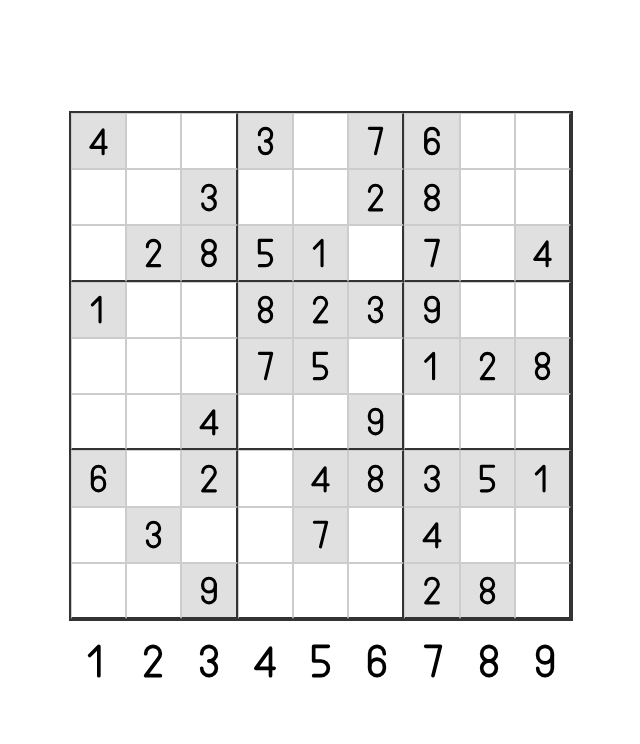
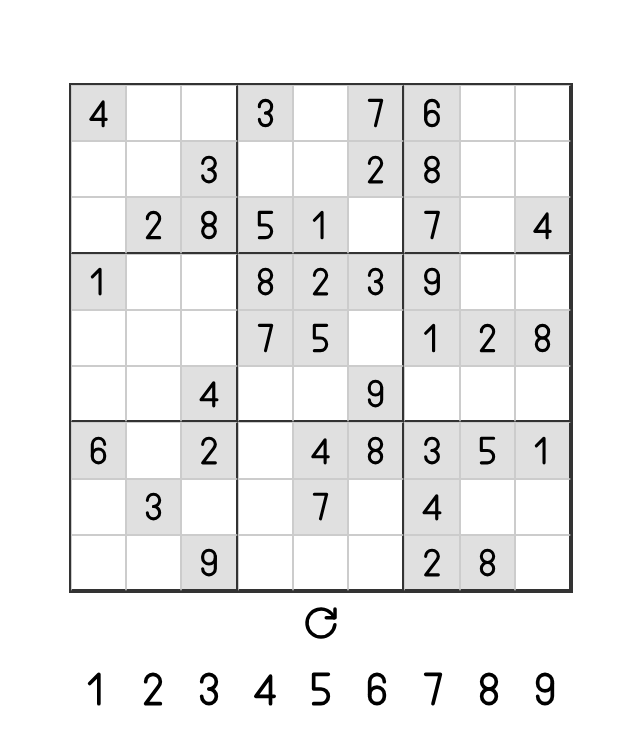
Before and after one commit to yamal-coding/sudoku-web, a React (Vite) app: page / in a window 1280 px wide. Shown: the top 744 px of the page, without its empty margins (319-959 px from the left). Built offline with nearby package versions, Linux system fonts and the light colour scheme.

Commit message:
reload button

```diff
--- a/src/components/Keyboard.css
+++ b/src/components/Keyboard.css
@@ -54,3 +54,27 @@
     height: clamp(32px, 9.5vw, 50px);
   }
 }
+
+/* Wrapper with reload key above */
+.keyboard-wrapper {
+  display: flex;
+  flex-direction: column;
+  align-items: center;
+  width: 100%;
+  gap: 4px;
+}
+
+.reload-key {
+  width: clamp(34px, 6vw, 52px);
+  height: clamp(34px, 6vw, 52px);
+  display: flex;
+  align-items: center;
+  justify-content: center;
+  cursor: pointer;
+  border-radius: 50%;
+  -webkit-tap-highlight-color: transparent;
+  position: relative;
+}
+.reload-key img { width: 80%; height: 80%; object-fit: contain; pointer-events: none; user-select: none; }
+.reload-key:active { transform: scale(0.92); }
+.reload-key:focus-visible { outline: 2px solid #1976d2; outline-offset: 2px; }
--- a/src/components/Keyboard.tsx
+++ b/src/components/Keyboard.tsx
@@ -1,12 +1,47 @@
 import React, { useCallback } from 'react';
 import './Keyboard.css';
 import numberIcons from './Numbers.tsx';
+import reloadIcon from '../assets/reload.svg';
 
 interface KeyboardProps {
   onKeyPress?: (value: number) => void;
+  onClearBoard?: () => void;
 }
 
-const Keyboard: React.FC<KeyboardProps> = ({ onKeyPress }) => {
+interface NumericKeyboardProps {
+  onKeyPress: (value: number) => void;
+}
+
+const Keyboard: React.FC<KeyboardProps> = ({ onKeyPress, onClearBoard }) => {
+  const activateReload = useCallback(
+    (e: React.MouseEvent<HTMLDivElement> | React.KeyboardEvent<HTMLDivElement>) => {
+      if ('key' in e) {
+        if (e.key !== 'Enter' && e.key !== ' ') return;
+        e.preventDefault();
+      }
+      onClearBoard?.();
+    },
+    [onClearBoard]
+  );
+
+  return (
+    <div className="keyboard-wrapper">
+      <div
+        className="reload-key"
+        role="button"
+        tabIndex={0}
+        aria-label="Reload board"
+        onClick={activateReload}
+        onKeyDown={activateReload}
+      >
+        <img src={reloadIcon} alt="" aria-hidden="true" draggable={false} />
+      </div>
+      {onKeyPress && <NumericKeyboard onKeyPress={onKeyPress} />}
+    </div>
+  );
+}
+
+const NumericKeyboard: React.FC<NumericKeyboardProps> = ({ onKeyPress }) => {
   const handleActivate = useCallback(
     (val: number) => (e: React.MouseEvent<HTMLDivElement> | React.KeyboardEvent<HTMLDivElement>) => {
       // Allow click or Enter/Space key press
--- a/src/pages/SudokuPage.tsx
+++ b/src/pages/SudokuPage.tsx
@@ -59,6 +59,12 @@ const Game: React.FC<GameProps> = ({ game }) => {
     }
   };
 
+  const onClearBoard = () => {
+    const clearedBoard = board.map(cell => cell.fixed ? cell : { ...cell, value: '0' });
+    setBoard(clearedBoard);
+    saveSudokuBoard(clearedBoard);
+  }
+
   if (!gameHasFinished) {
     return (
       <>
@@ -67,7 +73,10 @@ const Game: React.FC<GameProps> = ({ game }) => {
           selectedCell={selectedCell}
           onCellClick={setSelectedCell}
         />
-        <Keyboard onKeyPress={handleKeyPress} />
+        <Keyboard
+          onKeyPress={handleKeyPress}
+          onClearBoard={onClearBoard}
+        />
       </>
     );
   } else {
```
